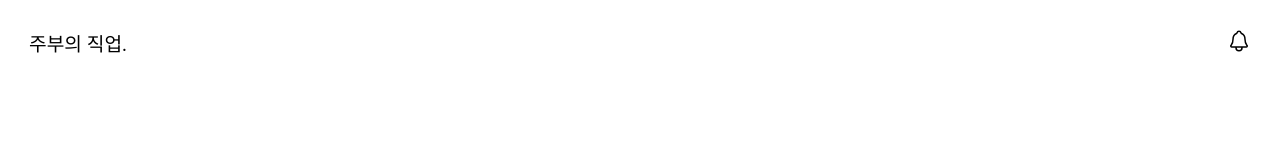
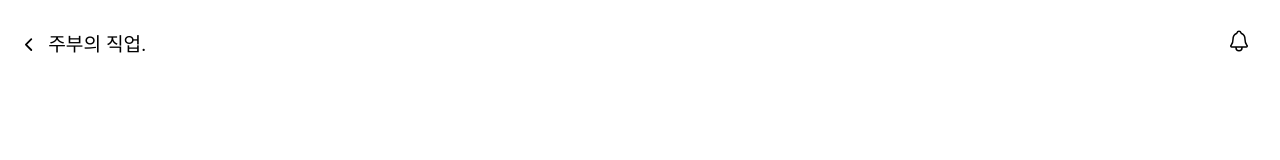
Before and after one commit to winter-soft/dku-capstone-ce-client, a React (Create React App) app: page /mypage in a window 1280 px wide. Shown: the top 160 px of the page. Built offline with nearby package versions, Linux system fonts and the light colour scheme; a web font is replaced by a local one.

Commit message:
feat(#12): 뒤로가기 버튼 구현

```diff
--- a/src/App.css
+++ b/src/App.css
@@ -276,3 +276,14 @@ button {
 .shareButton a {
     color: var(--color-primary) !important;
 }
+
+.backBtn {
+    position: relative;
+    top: 3px;
+    font-size: 1.2rem;
+    right: 10px;
+}
+
+.displayNone {
+    display: none;
+}
--- a/src/components/common/Header.js
+++ b/src/components/common/Header.js
@@ -1,8 +1,20 @@
 import React from "react";
+import {useNavigate} from 'react-router-dom';
 
-const Header = () => {
+
+const Header = ({hideBackBtn}) => {
+  const backBtnStyle = hideBackBtn ? 'displayNone' : '';
+  const navigate = useNavigate();
+  const goBack = () => {
+    navigate(-1);
+  }
+
   return (
     <div className="header">
+      <span className={`backBtn ${backBtnStyle}`} onClick={goBack}>
+        <ion-icon name="chevron-back-outline"></ion-icon>
+        {/*<ion-icon name="arrow-back-outline"></ion-icon>*/}
+      </span>
       <span className="logoText">주부의 직업.</span>
       <span className="icon"><ion-icon name="notifications-outline"></ion-icon></span>
     </div>
--- a/src/pages/Main.js
+++ b/src/pages/Main.js
@@ -11,7 +11,7 @@ import CurrentJob from "../components/main/CurrentJob";
 const Main = () => {
   return (
     <div className="App">
-      <Header/>
+      <Header hideBackBtn={true}/>
       <Slider/>
       <RoundButton text="직무 추천 받으러 가기"/>
       <AroundJob/>
```
